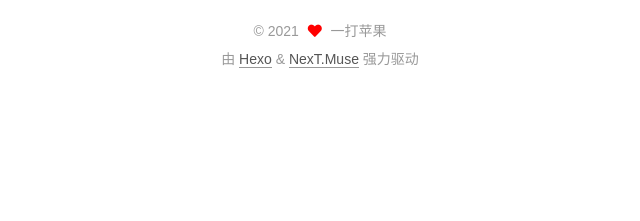
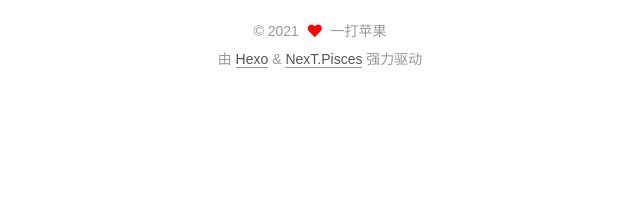
Before and after one commit to onapple/onapple.github.io, a plain HTML site: page tags/index.html in a window 1280 px wide. Shown: the part 539-760 px from the top of the page, 320-960 px from the left. Drawn offline with nearby package versions, Linux system fonts and the light colour scheme.

Commit message:
Site updated: 2021-06-30 20:13:20

```diff
--- a/tags/index.html
+++ b/tags/index.html
@@ -19,7 +19,7 @@
 <link rel="stylesheet" href="https://cdn.jsdelivr.net/npm/@fortawesome/fontawesome-free@5.15.3/css/all.min.css" integrity="sha256-2H3fkXt6FEmrReK448mDVGKb3WW2ZZw35gI7vqHOE4Y=" crossorigin="anonymous">
   <link rel="stylesheet" href="https://cdn.jsdelivr.net/npm/animate.css@3.1.1/animate.min.css" integrity="sha256-PR7ttpcvz8qrF57fur/yAx1qXMFJeJFiA6pSzWi0OIE=" crossorigin="anonymous">
 
-<script class="next-config" data-name="main" type="application/json">{"hostname":"onapple.github.io","root":"/","images":"/images","scheme":"Muse","version":"8.5.0","exturl":false,"sidebar":{"position":"left","display":"post","padding":18,"offset":12},"copycode":false,"bookmark":{"enable":false,"color":"#222","save":"auto"},"fancybox":false,"mediumzoom":false,"lazyload":false,"pangu":false,"comments":{"style":"tabs","active":null,"storage":true,"lazyload":false,"nav":null},"motion":{"enable":true,"async":false,"transition":{"post_block":"fadeIn","post_header":"fadeInDown","post_body":"fadeInDown","coll_header":"fadeInLeft","sidebar":"fadeInUp"}},"prism":false,"i18n":{"placeholder":"搜索...","empty":"没有找到任何搜索结果：${query}","hits_time":"找到 ${hits} 个搜索结果（用时 ${time} 毫秒）","hits":"找到 ${hits} 个搜索结果"}}</script><script src="/js/config.js"></script>
+<script class="next-config" data-name="main" type="application/json">{"hostname":"onapple.github.io","root":"/","images":"/images","scheme":"Pisces","version":"8.5.0","exturl":false,"sidebar":{"position":"left","display":"post","padding":18,"offset":12},"copycode":false,"bookmark":{"enable":false,"color":"#222","save":"auto"},"fancybox":false,"mediumzoom":false,"lazyload":false,"pangu":false,"comments":{"style":"tabs","active":null,"storage":true,"lazyload":false,"nav":null},"motion":{"enable":true,"async":false,"transition":{"post_block":"fadeIn","post_header":"fadeInDown","post_body":"fadeInDown","coll_header":"fadeInLeft","sidebar":"fadeInUp"}},"prism":false,"i18n":{"placeholder":"搜索...","empty":"没有找到任何搜索结果：${query}","hits_time":"找到 ${hits} 个搜索结果（用时 ${time} 毫秒）","hits":"找到 ${hits} 个搜索结果"}}</script><script src="/js/config.js"></script>
 <meta property="og:type" content="website">
 <meta property="og:title" content="标签">
 <meta property="og:url" content="https://onapple.github.io/tags/index.html">
@@ -231,7 +231,7 @@
   </span>
   <span class="author" itemprop="copyrightHolder">一打苹果</span>
 </div>
-  <div class="powered-by">由 <a href="https://hexo.io/" rel="noopener" target="_blank">Hexo</a> & <a href="https://theme-next.js.org/muse/" rel="noopener" target="_blank">NexT.Muse</a> 强力驱动
+  <div class="powered-by">由 <a href="https://hexo.io/" rel="noopener" target="_blank">Hexo</a> & <a href="https://theme-next.js.org/pisces/" rel="noopener" target="_blank">NexT.Pisces</a> 强力驱动
   </div>
 
     </div>
@@ -239,7 +239,7 @@
 
 
   <script src="https://cdn.jsdelivr.net/npm/animejs@3.2.1/lib/anime.min.js" integrity="sha256-XL2inqUJaslATFnHdJOi9GfQ60on8Wx1C2H8DYiN1xY=" crossorigin="anonymous"></script>
-<script src="/js/comments.js"></script><script src="/js/utils.js"></script><script src="/js/motion.js"></script><script src="/js/schemes/muse.js"></script><script src="/js/next-boot.js"></script>
+<script src="/js/comments.js"></script><script src="/js/utils.js"></script><script src="/js/motion.js"></script><script src="/js/next-boot.js"></script>
 
 
 
```
Also changed, not shown: 2021/06/29/怕痒-中/index.html (+3 -3 lines), 2021/06/30/anota1/index.html (+3 -3 lines), archives/2021/06/index.html (+3 -3 lines), archives/2021/index.html (+3 -3 lines), archives/index.html (+3 -3 lines), categories/index.html (+3 -3 lines), categories/嗑CP/index.html (+3 -3 lines), index.html (+3 -3 lines), tags/祺鑫/index.html (+3 -3 lines).
